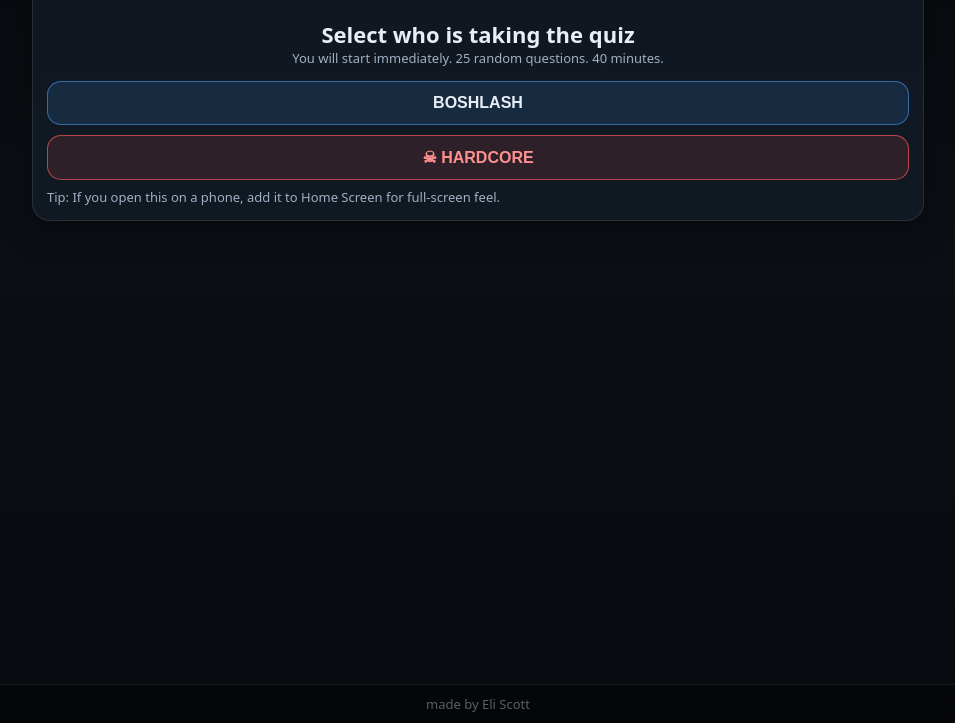
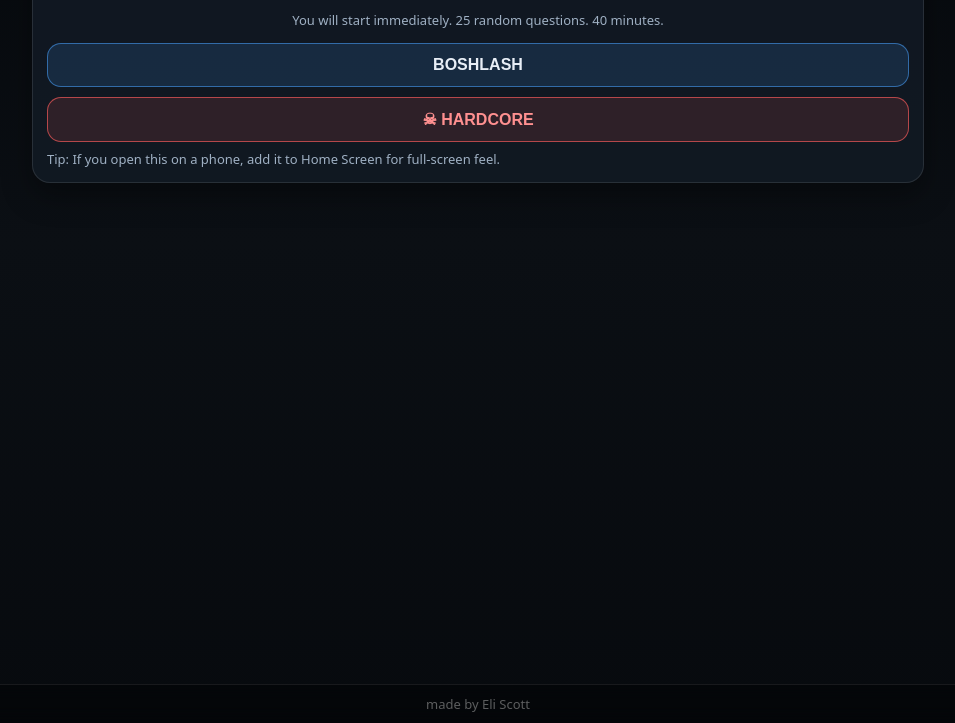
Before and after one commit to Izzatillo075/quiz-fizika2, a plain HTML site: page index.html in a window 1280 px wide. Shown: the part 77-800 px from the top of the page, without its empty margins (162-1117 px from the left). Drawn offline with Linux system fonts and the light colour scheme.

Commit message:
Change title from 'Quiz' to 'Fizika'

```diff
--- a/index.html
+++ b/index.html
@@ -3,7 +3,7 @@
 <head>
   <meta charset="utf-8" />
   <meta name="viewport" content="width=device-width, initial-scale=1" />
-  <title>Quiz</title>
+  <title>Fizika</title>
   <style>
     :root{--bg:#0b0f14;--card:#121a23;--text:#e8eef6;--muted:#9fb0c3;--accent:#4aa3ff;--ok:#2ecc71;--bad:#ff5c5c;--border:rgba(255,255,255,.10)}
     *{box-sizing:border-box}
@@ -183,7 +183,6 @@
 
       $('view').innerHTML = `
         <div class="center">
-          <div class="big">Select who is taking the quiz</div>
           <div class="small">You will start immediately. 25 random questions. 40 minutes.</div>
         </div>
         <div style="height:14px"></div>
```
